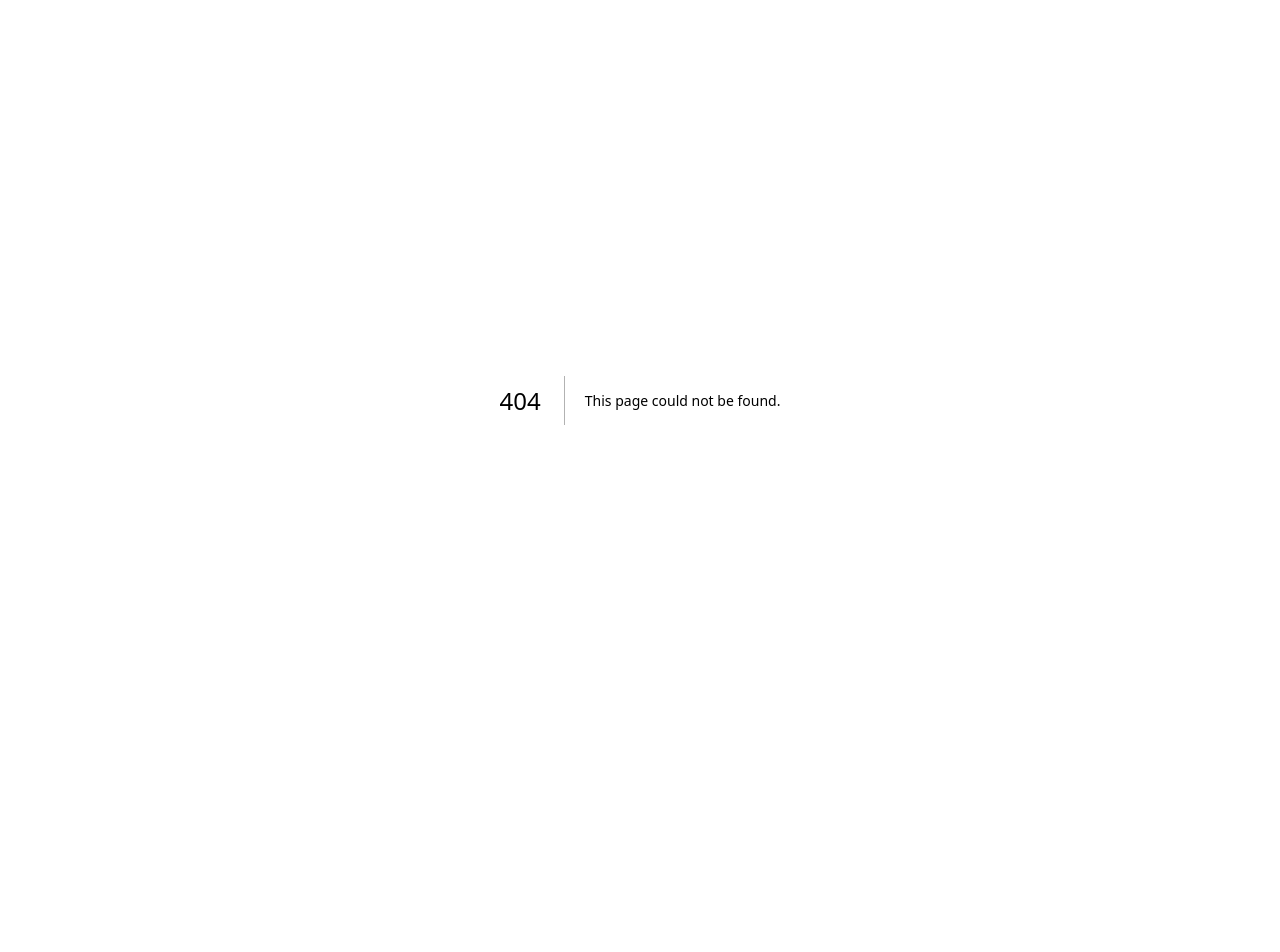
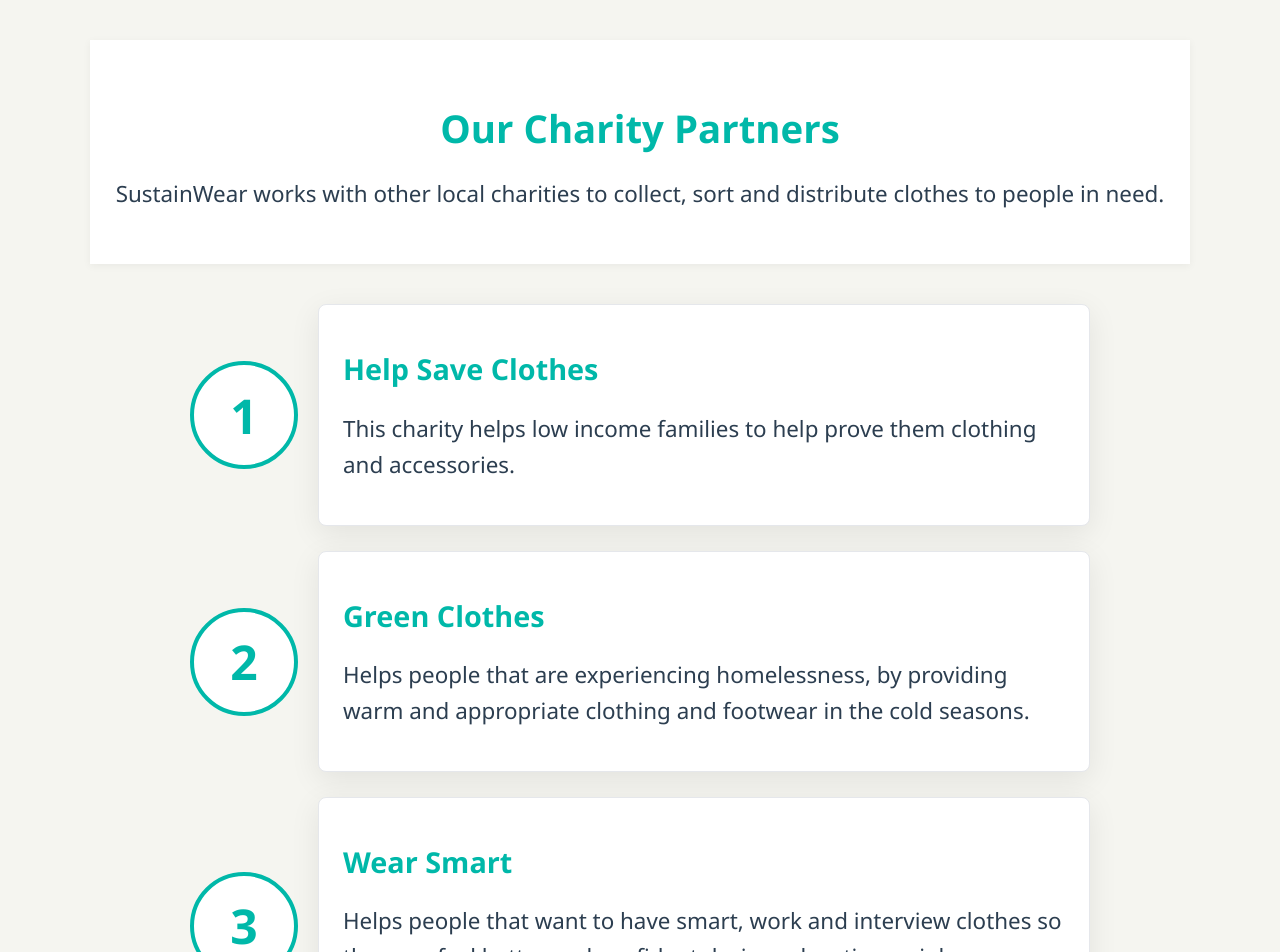
Before and after one commit to MobeenM17/SuswearGProject, a Next.js app: page /partners in a window 1280 px wide. Before the commit this address had no page. Shown: the top 952 px of the page. Before the commit the page ends 800 px from the top, so only its background shows below. Built offline with nearby package versions, Linux system fonts and the light colour scheme.

Commit message:
Added a partner charities page that shows all the charities you can donate to and a bit about them, made home page text and stuff bigger

```diff
--- a/app/homepage.css
+++ b/app/homepage.css
@@ -6,16 +6,16 @@
   text-align: center;
 }
 .Welcome-Info h1 {
-  font-size: 3rem;
+  font-size: 4rem;
   font-weight: bold; /* bold text*/
   color: var(--accent);
   margin-bottom: 5px; /*space between the text title and the description below */
 }
 .Welcome-Info p {
-  font-size: 1.3rem;
+  font-size: 1.4rem;
   margin-bottom: 30px;
 }
-/* Buttons for Login + Register*/
+/* login register buttons*/
 .Home-Button-area {
   justify-content: center;
   display: flex;
@@ -70,14 +70,14 @@
 }
 .Home-Info-Section h2 {
   color: var(--accent);
-  font-size: 2rem;
+  font-size: 1.8rem;
   font-weight: bold;
   margin-bottom: 15px;
   text-align: center;
 }
 .Home-Info-Section p {
   color: #555;
-  font-size: 1.3rem;
+  font-size: 1.5rem;
   line-height: 1.5;
   text-align: center;
 
@@ -127,3 +127,60 @@
   }
 
 }
+
+/* charities button */
+.Partners-Button-Container {
+text-align: center;
+margin-top: 25px;
+margin-bottom: 20px;
+}
+.Partners-Button {
+position: relative;
+display: inline-block;
+overflow: hidden;
+background-color: var(--accent);
+border: 2px solid var(--accent);
+color: #fff;
+padding: 16px 34px;
+font-size: 1.5rem;
+font-weight: 600;
+text-decoration: none;
+border-radius: 2px;
+  transition: background-color 0.25s ease, transform 0.15s ease;
+}
+.Partners-Button::before {
+content: "";
+position: absolute;
+top: 0;
+left: -100%;
+width: 40%;
+height: 100%;
+background: linear-gradient(
+    120deg,
+    rgba(255, 255, 255, 0) 0%,
+    rgba(255, 255, 255, 0.7) 50%,
+    rgba(255, 255, 255, 0) 100%
+  );
+transform: skewX(-25deg);
+opacity: 0.8;
+}
+
+/* shines wqhen u hover on it*/
+.Partners-Button:hover {
+  background-color: var(--accent-hover);
+  color: #fff;
+  transform: translateY(-2px);
+}
+
+.Partners-Button:hover::before {
+animation: partners-shine 1.1s linear infinite;
+}
+/*shiny animations to appeal users */
+@keyframes partners-shine {
+  0% {
+left: -100%;
+  }
+  100% {
+    left: 100%;
+  }
+}
--- /dev/null
+++ b/app/partners/page.tsx
@@ -0,0 +1,57 @@
+import Link from "next/link";
+import "./partners.css";
+
+import "../homepage.css";
+
+export default function PartnersPage() {
+  return (
+    <main>
+      <div className="Main-ContainerBox">
+        <section className="Partners-Header">
+          <h1>Our Charity Partners</h1>
+          <p>
+            SustainWear works with other local charities to collect, sort and
+            distribute clothes to people in need.
+          </p>
+        </section>
+<section className="Partners-Grid">
+<div className="Partner-Row">
+<div className="Partner-Number">1</div>
+<article className="Partner-Card">
+      <h2 className="Partner-Title">Help Save Clothes</h2>
+      <p>
+        This charity helps low income families to help prove them clothing and accessories.
+      </p>
+    </article>
+  </div>
+
+  <div className="Partner-Row">
+    <div className="Partner-Number">2</div>
+    <article className="Partner-Card">
+      <h2 className="Partner-Title">Green Clothes</h2>
+    <p>
+        Helps people that are experiencing homelessness, by providing warm
+        and appropriate clothing and footwear in the cold seasons.
+      </p>
+    </article>
+  </div>
+  <div className="Partner-Row">
+    <div className="Partner-Number">3</div>
+    <article className="Partner-Card">
+      <h2 className="Partner-Title">Wear Smart</h2>
+      <p>
+        Helps people that want to have smart, work and interview clothes so they
+        can feel better and confident during education or job interviews.
+      </p>
+    </article>
+  </div>
+</section>
+<div className="Partners-Back-Home">
+<Link href="/" className="button button-outline">
+            Back to Home
+        </Link>
+        </div>
+      </div>
+    </main>
+  );
+}
--- /dev/null
+++ b/app/partners/partners.css
@@ -0,0 +1,74 @@
+.Partners-Header {
+  text-align: center;
+  background-color: var(--card-bg);
+  padding: 30px 20px;
+  box-shadow: 0 2px 8px rgba(0, 0, 0, 0.05);
+  margin-bottom: 40px;
+}
+
+.Partners-Header h1 {
+  color: var(--accent);
+  font-size: 2.4rem;
+  margin-bottom: 10px;
+}
+
+.Partners-Header p {
+  font-size: 1.4rem;
+  line-height: 1.6;
+}
+.Partners-Grid {
+  display: flex;
+  flex-direction: column;
+  gap: 25px;
+  max-width: 900px;
+  margin: 0 auto 40px auto;
+}
+
+            .Partner-Row {
+  display: flex;
+  align-items: center;
+  gap: 20px;
+}
+
+/* bullet points on the side */
+.Partner-Number {
+width: 100px;
+height: 100px;
+min-width: 60px;
+min-height: 60px;
+border-radius: 50%;
+border: 4px solid var(--accent);
+color: var(--accent);
+font-size: 3rem;
+font-weight: 700;
+display: flex;
+align-items: center;
+justify-content: center;
+background-color: #fff;
+}
+/* boxes  */
+.Partner-Card {
+flex: 1;
+background-color: var(--card-bg);
+border: 1px solid var(--edge);
+box-shadow: var(--shadow);
+padding: 20px 24px;
+border-radius: 8px;
+}
+
+.Partner-Title {
+  color: var(--accent);
+  margin-bottom: 10px;
+  font-size: 1.8rem;
+  font-weight: 600;
+}
+
+.Partner-Card p {
+  font-size: 1.4rem;
+  line-height: 1.6;
+}
+
+.Partners-Back-Home {
+  text-align: center;
+  margin-top: 20px;
+}
```
Also changed, not shown: app/page.tsx (+18 -6 lines).
